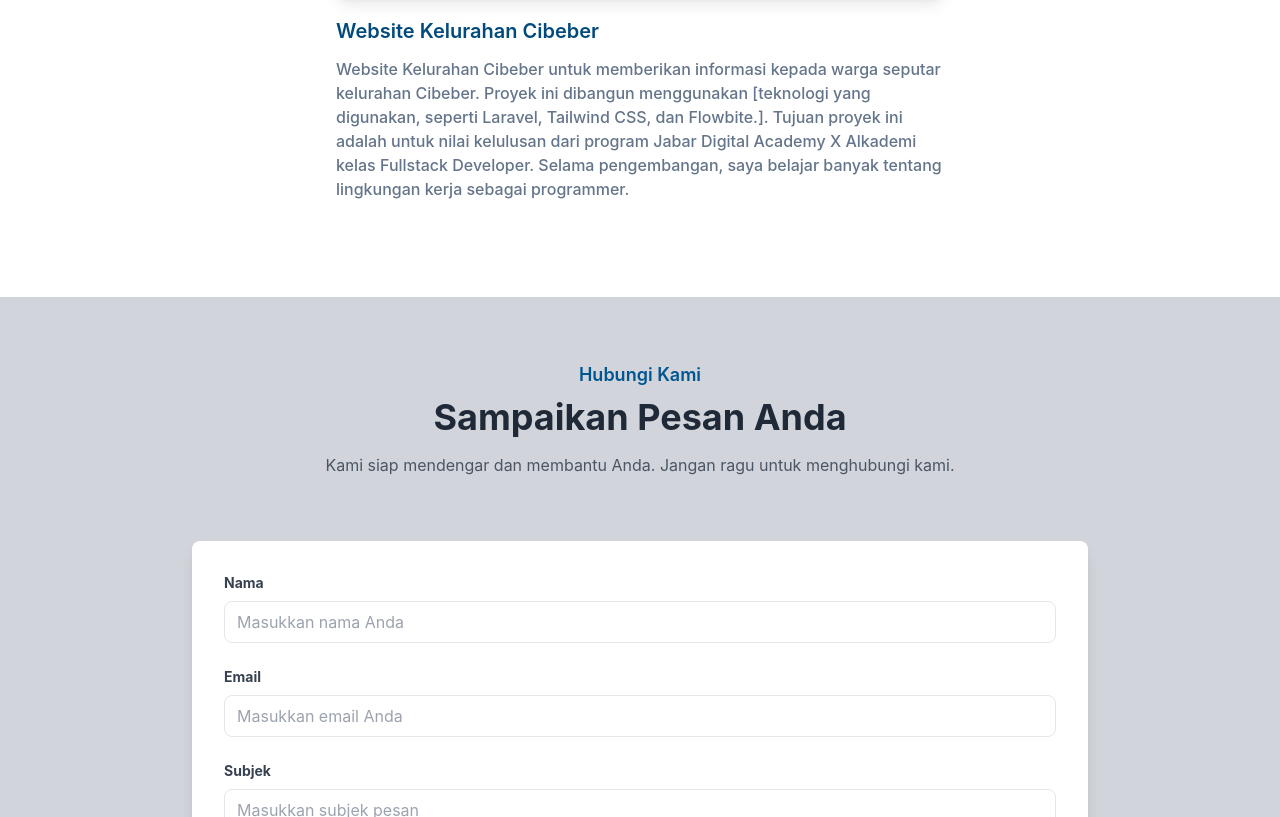
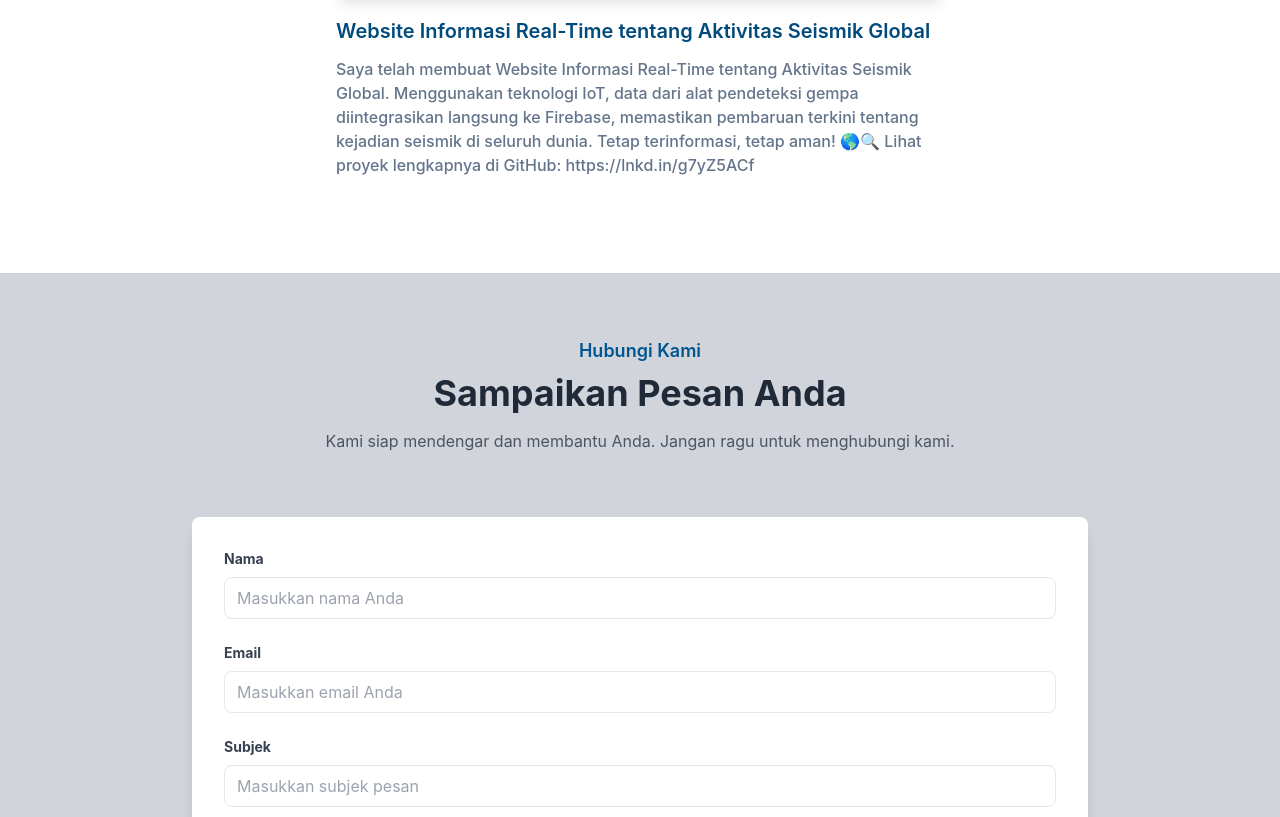
Before and after one commit to Muklisinmulki/web-portfolio, a website: page index.html in a window 1280 px wide. Shown: the part 3767-4584 px from the top of the page. Drawn offline with Linux system fonts and the light colour scheme.

Commit message:
Update index.html portofolio 5

```diff
--- a/index.html
+++ b/index.html
@@ -220,10 +220,9 @@
           <div class="rounded-lg shadow-lg overflow-hidden">
             <img src="src/img/portfolio/iMac 27-inch Mockup.png" alt="Portfolio 4" class="w-full lg:h-96 object-cover">
           </div>
-          <h3 class="font-semibold text-xl text-dark mt-5 mb-3">Website Kelurahan Cibeber</h3>
-          <p class="font-medium text-base text-secondary">Website Kelurahan Cibeber untuk memberikan informasi kepada warga seputar kelurahan Cibeber. Proyek ini dibangun menggunakan [teknologi yang digunakan, seperti Laravel, Tailwind CSS, dan Flowbite.].
-
-            Tujuan proyek ini adalah untuk nilai kelulusan dari program Jabar Digital Academy X Alkademi kelas Fullstack Developer. Selama pengembangan, saya belajar banyak tentang lingkungan kerja sebagai programmer.</p>
+          <h3 class="font-semibold text-xl text-dark mt-5 mb-3">Website Informasi Real-Time tentang Aktivitas Seismik Global</h3>
+          <p class="font-medium text-base text-secondary">Saya telah membuat Website Informasi Real-Time tentang Aktivitas Seismik Global. Menggunakan teknologi IoT, data dari alat pendeteksi gempa diintegrasikan langsung ke Firebase, memastikan pembaruan terkini tentang kejadian seismik di seluruh dunia. Tetap terinformasi, tetap aman! 🌎🔍
+Lihat proyek lengkapnya di GitHub: https://lnkd.in/g7yZ5ACf</p>
         </div>
       </div>
     </div>
```
